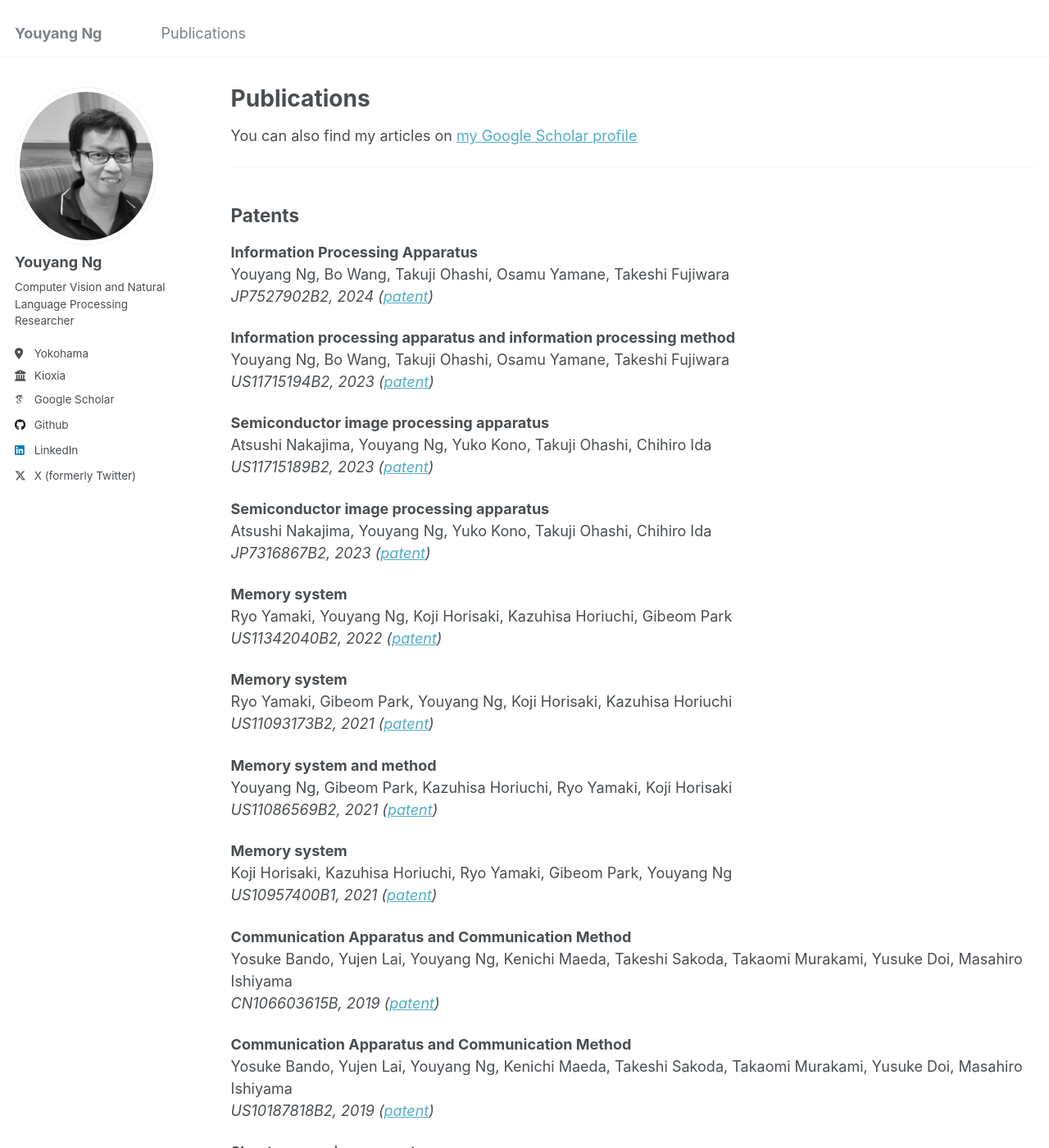
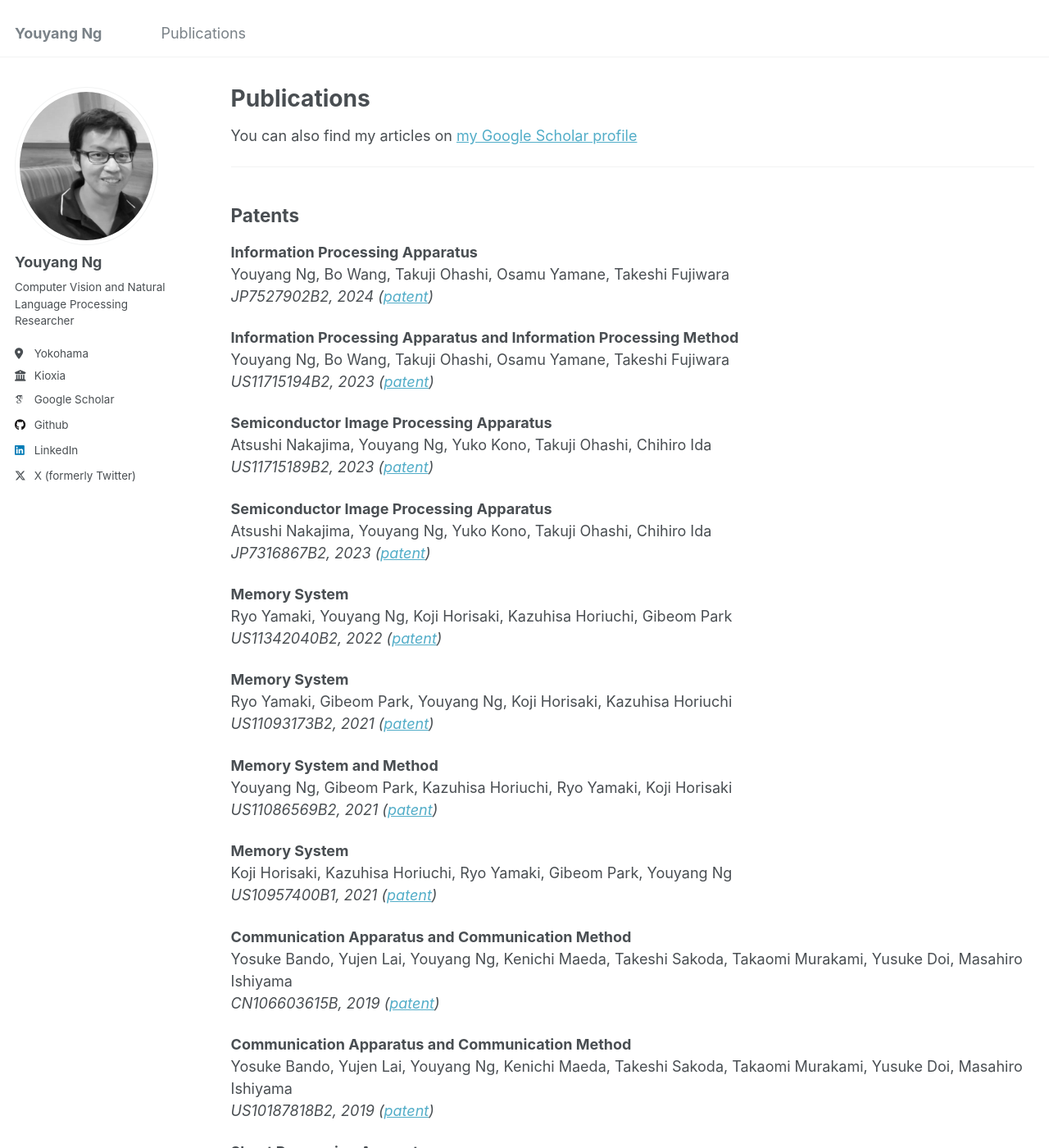
Before and after one commit to yy29/yy29.github.io, a Jekyll site: the page built from _pages/publications.md, in a window 1280 px wide and 1400 px high. Shown: the whole window at 82% size. Built offline with Jekyll 4.4.1, drawn with Linux system fonts in a browser that asks for light colours; some web fonts are replaced; some of the changed text lies outside the part shown.

Commit message:
Update publications.md

```diff
--- a/_pages/publications.md
+++ b/_pages/publications.md
@@ -14,31 +14,31 @@ You can also find my articles on [my Google Scholar profile](https://scholar.goo
 Youyang Ng, Bo Wang, Takuji Ohashi, Osamu Yamane, Takeshi Fujiwara
 *JP7527902B2, 2024 ([patent](https://patents.google.com/patent/JP7527902B2/en))*
 
-**Information processing apparatus and information processing method**
+**Information Processing Apparatus and Information Processing Method**
 Youyang Ng, Bo Wang, Takuji Ohashi, Osamu Yamane, Takeshi Fujiwara
 *US11715194B2, 2023 ([patent](https://patents.google.com/patent/US11715194B2/en))*
 
-**Semiconductor image processing apparatus**
+**Semiconductor Image Processing Apparatus**
 Atsushi Nakajima, Youyang Ng, Yuko Kono, Takuji Ohashi, Chihiro Ida
 *US11715189B2, 2023 ([patent](https://patents.google.com/patent/US11715189B2/en))*
 
-**Semiconductor image processing apparatus**
+**Semiconductor Image Processing Apparatus**
 Atsushi Nakajima, Youyang Ng, Yuko Kono, Takuji Ohashi, Chihiro Ida
 *JP7316867B2, 2023 ([patent](https://patents.google.com/patent/JP7316867B2/en))*
 
-**Memory system**
+**Memory System**
 Ryo Yamaki, Youyang Ng, Koji Horisaki, Kazuhisa Horiuchi, Gibeom Park
 *US11342040B2, 2022 ([patent](https://patents.google.com/patent/US11342040B2/en))*
 
-**Memory system**
+**Memory System**
 Ryo Yamaki, Gibeom Park, Youyang Ng, Koji Horisaki, Kazuhisa Horiuchi
 *US11093173B2, 2021 ([patent](https://patents.google.com/patent/US11093173B2/en))*
 
-**Memory system and method**
+**Memory System and Method**
 Youyang Ng, Gibeom Park, Kazuhisa Horiuchi, Ryo Yamaki, Koji Horisaki
 *US11086569B2, 2021 ([patent](https://patents.google.com/patent/US11086569B2/en))*
 
-**Memory system**
+**Memory System**
 Koji Horisaki, Kazuhisa Horiuchi, Ryo Yamaki, Gibeom Park, Youyang Ng
 *US10957400B1, 2021 ([patent](https://patents.google.com/patent/US10957400B1/en))*
 
@@ -50,7 +50,7 @@ Yosuke Bando, Yujen Lai, Youyang Ng, Kenichi Maeda, Takeshi Sakoda, Takaomi Mura
 Yosuke Bando, Yujen Lai, Youyang Ng, Kenichi Maeda, Takeshi Sakoda, Takaomi Murakami, Yusuke Doi, Masahiro Ishiyama
 *US10187818B2, 2019 ([patent](https://patents.google.com/patent/US10187818B2/en))*
 
-**Sheet processing apparatus**
+**Sheet Processing Apparatus**
 Youyang Ng
 *EP2919203B1, 2018 ([patent](https://patents.google.com/patent/EP2919203B1/en))*
 
@@ -117,7 +117,7 @@ Yasuto Hoshi, Daisuke Miyashita, Yasuhiro Morioka, Youyang Ng, Osamu Torii, Jun
 Kengo Nakata, Youyang Ng, Daisuke Miyashita, Asuka Maki, Yu-Chieh Lin, Jun Deguchi
 *European Conference on Computer Vision (ECCV), 2022, **Oral** ([paper](https://arxiv.org/abs/2204.01186), [press](https://www.kioxia.com/en-jp/about/news/2022/20221102-1.html), [blog](https://www.kioxia.com/en-jp/rd/technology/topics/topics-39.html))*
 
-**Real and simulator testbeds for content dissemination in high-density large-scale WANET**
+**Real and Simulator Testbeds for Content Dissemination in High-Density Large-Scale WANET**
 Yu-Jen Lai, Youyang Ng, Takeshi Sakoda, Yosuke Bando, Arata Miyamoto, Masahiro Ishiyama, Ken-ichi Maeda, Yusuke Doi
 *IEEE Annual Consumer Communications & Networking Conference (CCNC), 2017 ([paper](https://web.media.mit.edu/~bandy/testbed/CCNC17testbed.pdf))*
 
```
